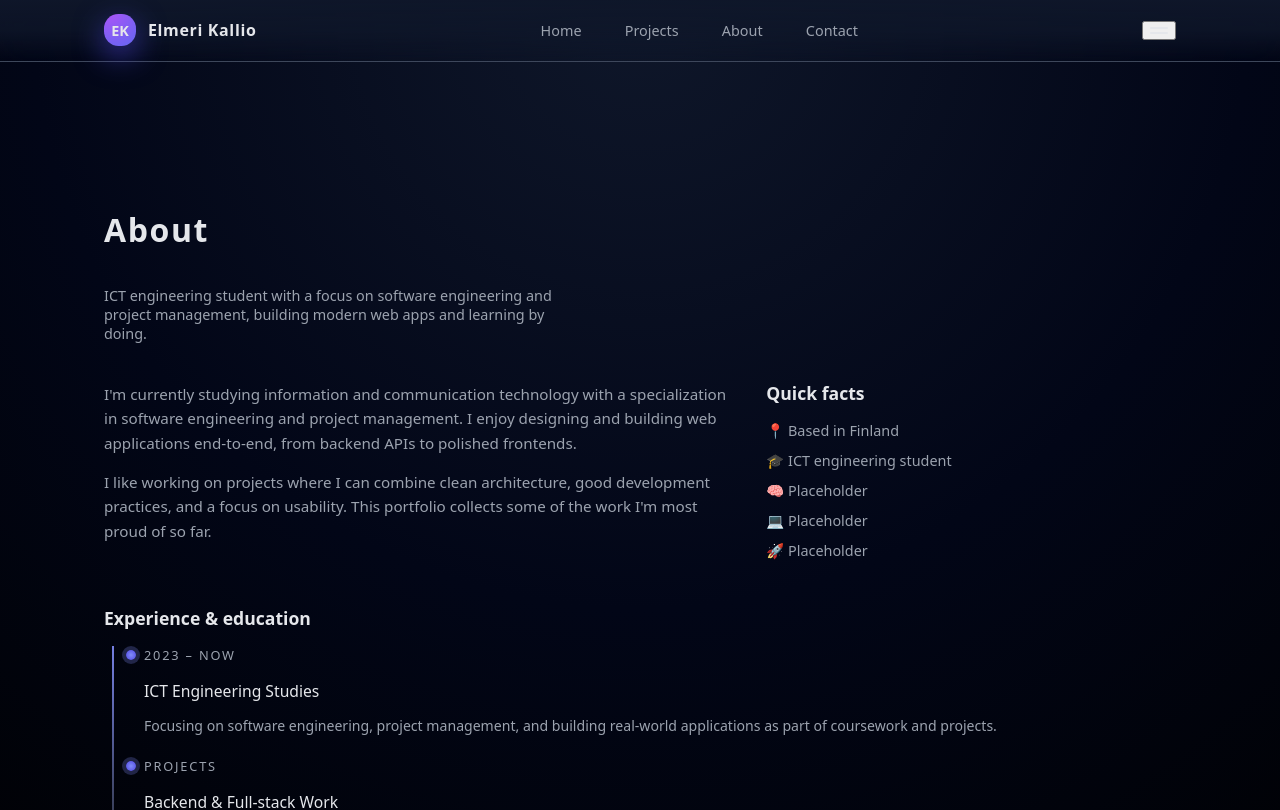
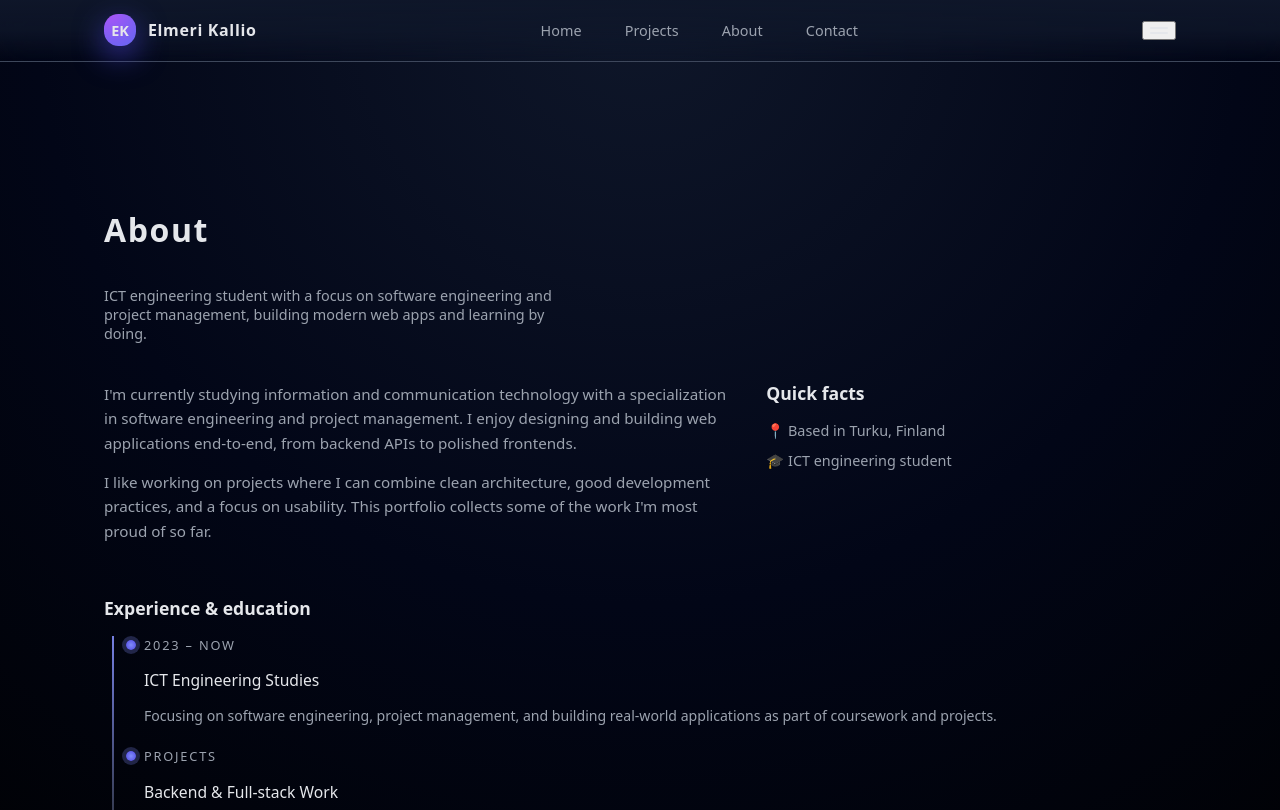
Before and after one commit to Elmerikallio/web-app-EK, a React (Create React App) app: page /about in a window 1280 px wide. Shown: the top 810 px of the page. Built offline with nearby package versions, Linux system fonts and the light colour scheme.

Commit message:
remove unnecessary info

```diff
--- a/src/pages/About/About.js
+++ b/src/pages/About/About.js
@@ -1,5 +1,4 @@
 // src/pages/About/About.js
-import React from "react";
 import { DecryptTitle } from "../../components/ui/DecryptTitle";
 
 export const About = () => {
@@ -31,11 +30,11 @@ export const About = () => {
         <div className="about-facts">
           <h2 className="about-subtitle">Quick facts</h2>
           <ul className="about-facts-list">
-            <li>📍 Based in Finland</li>
+            <li>📍 Based in Turku, Finland</li>
             <li>🎓 ICT engineering student</li>
-            <li>🧠 Placeholder</li>
+            {/* <li>🧠 Placeholder</li>
             <li>💻 Placeholder</li>
-            <li>🚀 Placeholder</li>
+            <li>🚀 Placeholder</li> */}
           </ul>
         </div>
       </div>
```
